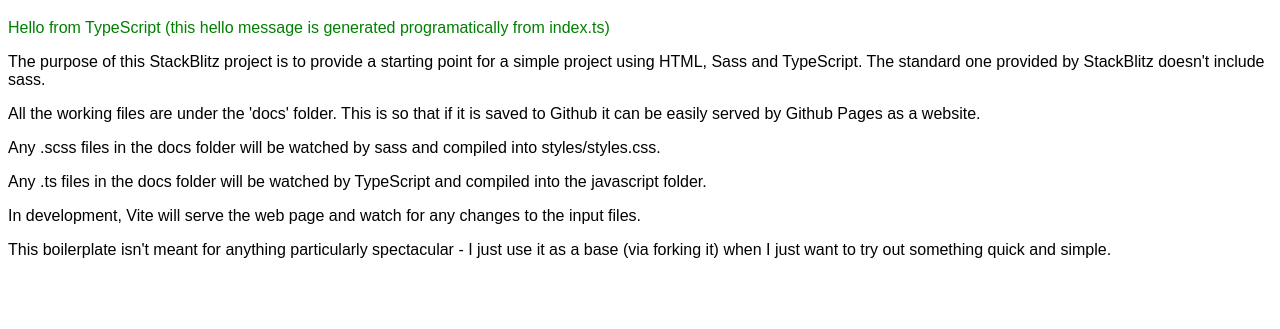
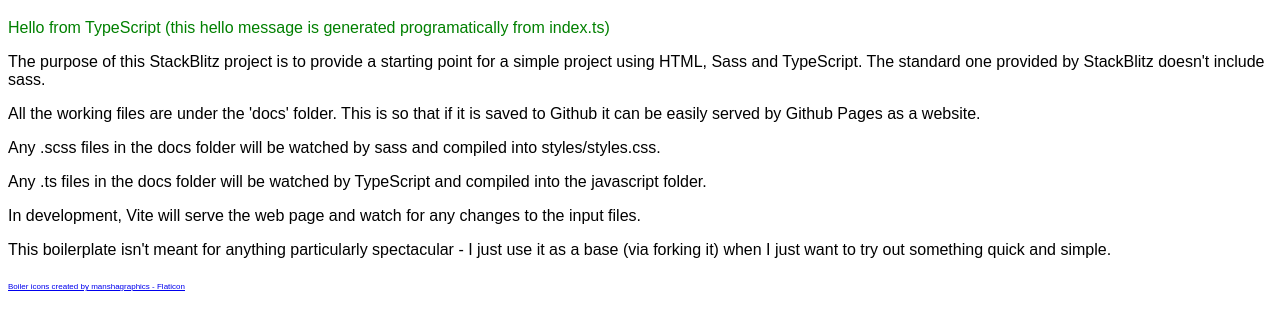
Before and after one commit to davidgma/boilerplate-node-ts-sass, a website built with Vite: page docs/index.html in a window 1280 px wide. Shown: the part 61-390 px from the top of the page. Built offline with nearby package versions, Linux system fonts and the light colour scheme.

Commit message:
1 binaries uploaded

```diff
--- a/docs/index.html
+++ b/docs/index.html
@@ -5,6 +5,7 @@
     <meta http-equiv="X-UA-Compatible" content="IE=edge" />
     <meta name="viewport" content="width=device-width, initial-scale=1.0" />
     <title>Boilerplate</title>
+
     <link rel="icon" href="favicon.ico" />
     <link rel="stylesheet" href="styles/styles.css" />
     <script src="javascript/index.js"></script>
@@ -38,4 +39,8 @@
       something quick and simple.
     </p>
   </body>
+  <footer>
+    <a href="https://www.flaticon.com/free-icons/boiler" title="boiler icons">Boiler icons created by manshagraphics -
+      Flaticon</a>
+  </footer>
 </html>
--- a/docs/index.scss
+++ b/docs/index.scss
@@ -16,3 +16,8 @@
   font-size: 1rem;
   color: green;
 }
+footer {
+  a {
+    font-size: .5rem;
+  }
+}
```
Also changed, not shown: docs/styles/styles.css, docs/water-heater.png (added), 1 other file.
